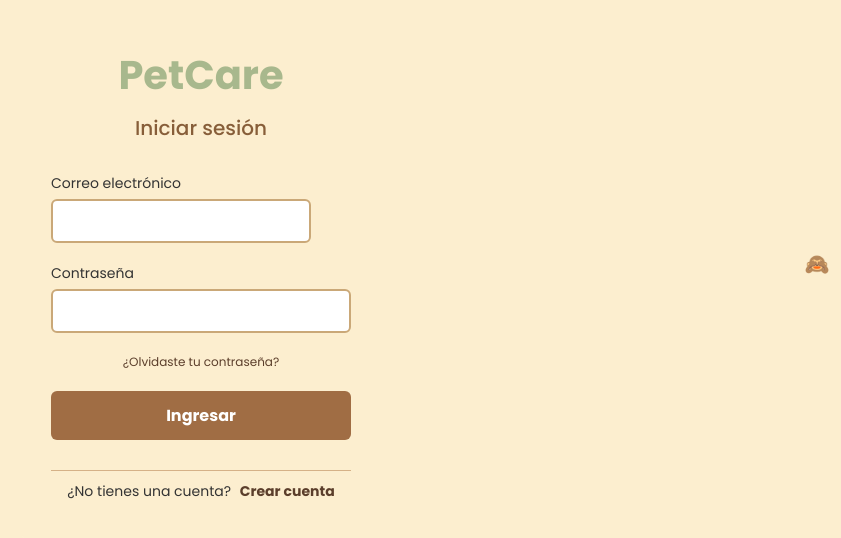
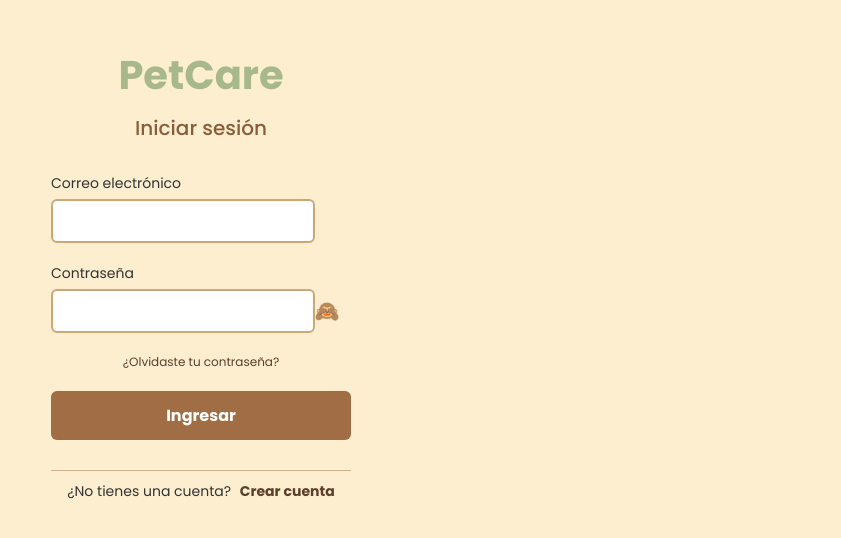
Before and after one commit to MaateoSuar/Proyecto-Final, a React (Vite) app in the folder frontend/: page / in a window 1280 px wide. Shown: the part 136-674 px from the top of the page, without its empty margins (439-1280 px from the left). Built offline with nearby package versions, Linux system fonts and the light colour scheme.

Commit message:
fix: ajuste de estilos en el login - alineación del botón de mostrar contraseña

```diff
--- a/frontend/src/componentes/FormularioLogin.jsx
+++ b/frontend/src/componentes/FormularioLogin.jsx
@@ -70,6 +70,7 @@ export default function FormularioLogin() {
           <input
             type="email"
             id="correo"
+            className="input-contrasena"
             value={correo}
             onChange={(e) => setCorreo(e.target.value)}
             required
--- a/frontend/src/estilos/login.css
+++ b/frontend/src/estilos/login.css
@@ -39,8 +39,8 @@
     display: block;
   }
 
-  input[type="email"] {
-    width: calc(100% - 40px);
+  input[type="email"], .input-contrasena {
+    width: calc(100% - 36px);
     height: 44px;
     padding: 10px 12px;
     border: 2px solid #caa878;
@@ -53,30 +53,23 @@
   }
 
   .envoltura-contrasena {
-    display: flex;
-    align-items: center;
+    position: relative;
     width: 100%;
   }
 
-  .input-contrasena {
-    flex: 1;
-    height: 44px;
-    padding: 10px 12px;
-    border: 2px solid #caa878;
-    border-radius: 6px;
-    font-size: 14px;
-    background-color: #fff;
-    color: #333;
-    outline: none;
-    box-sizing: border-box;
-  }
-
   .toggle-password {
-    margin-left: 8px;
+    position: absolute;
+    right: -36px;
+    top: 50%;
+    transform: translateY(-50%);
     font-size: 22px;
     cursor: pointer;
     user-select: none;
     line-height: 1;
+    width: 36px;
+    display: flex;
+    align-items: center;
+    justify-content: center;
   }
 
   .olvide-contrasena {
```
